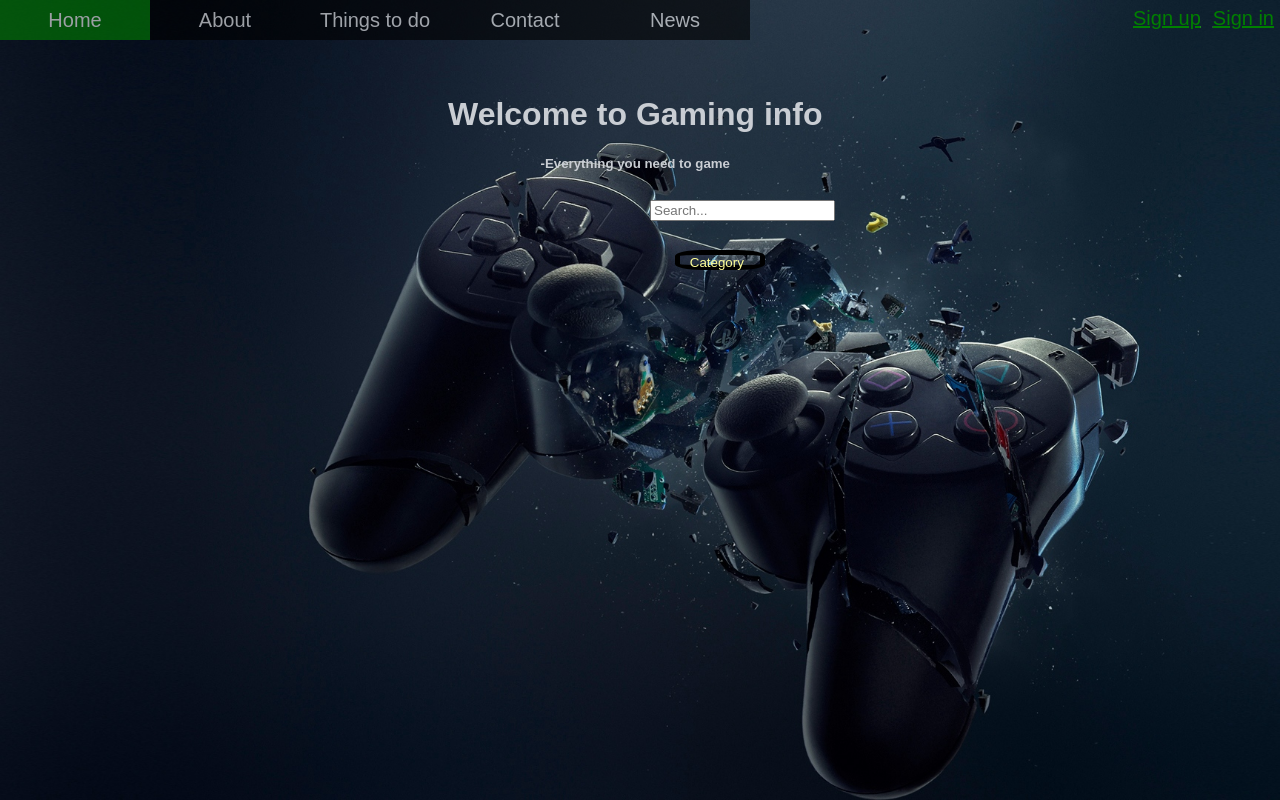
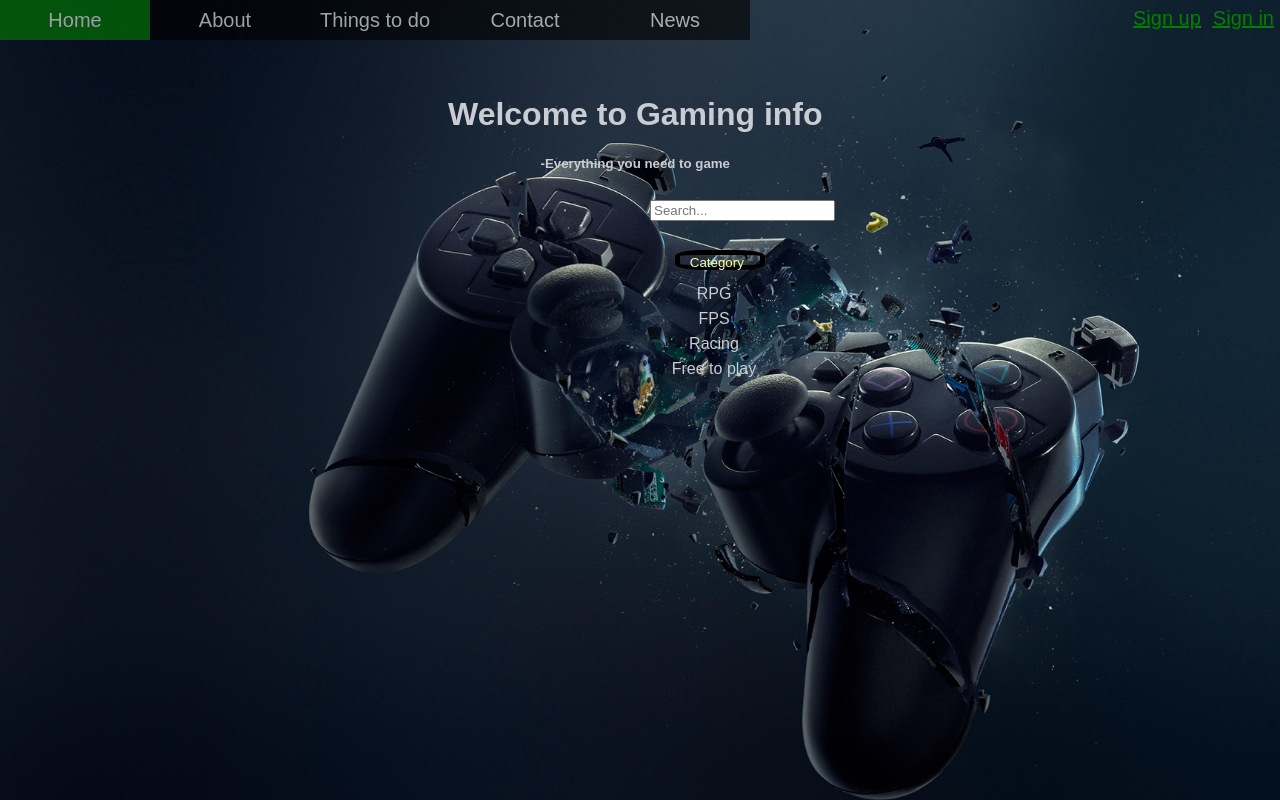
Before and after one commit to suseendran93/gamester, a React (Create React App) app: page / in a window 1280 px wide. Built offline with nearby package versions, Linux system fonts and the light colour scheme.

Commit message:
catagory update
catagory update

```diff
--- a/src/styles/Category.css
+++ b/src/styles/Category.css
@@ -1,5 +1,11 @@
 .custom-dropdown ul li {
+list-style: none;
+}
+.displayNone{
 	display: none;
+}
+.displayBlock{
+	display: block;
 }
 
 .custom-dropdown button{
```
